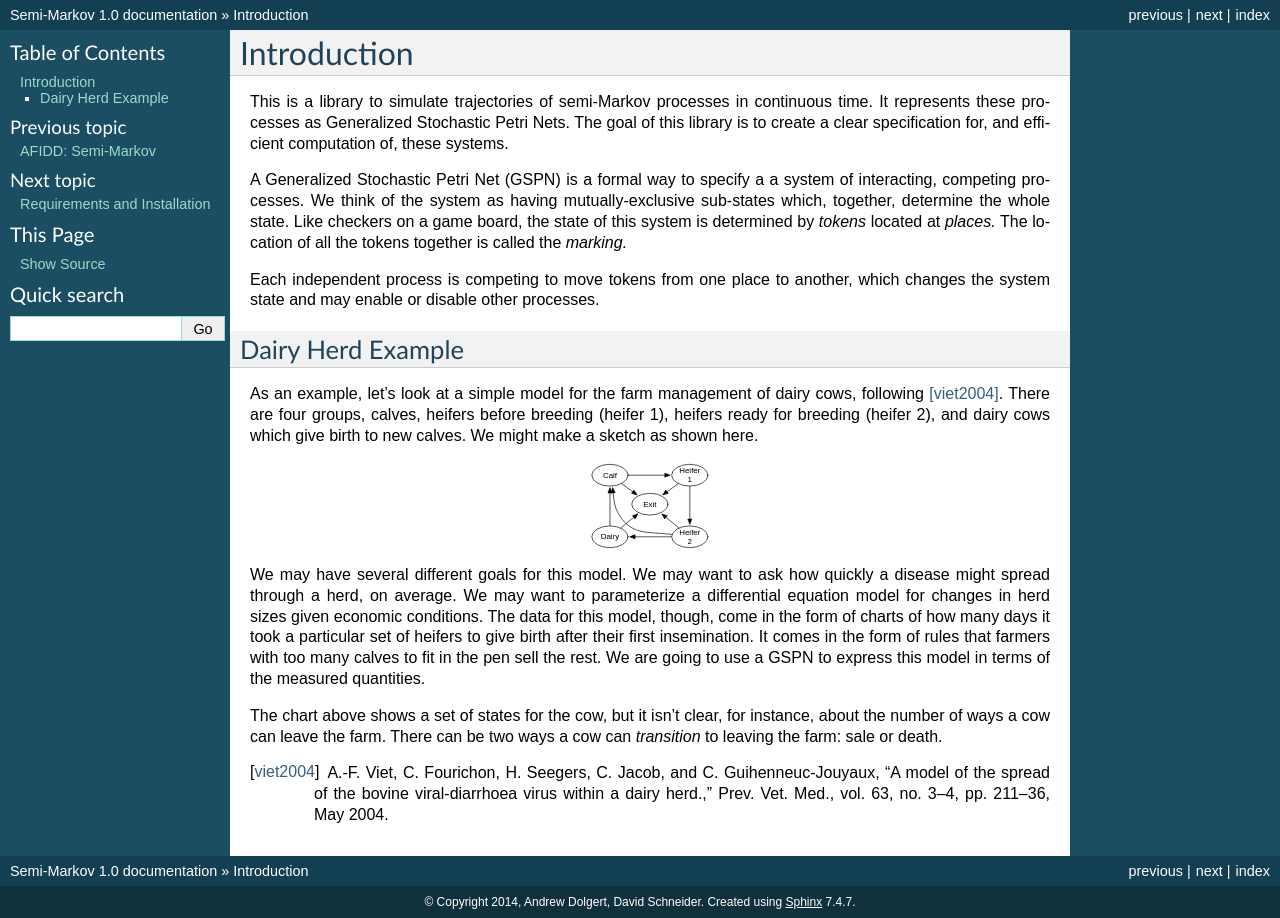
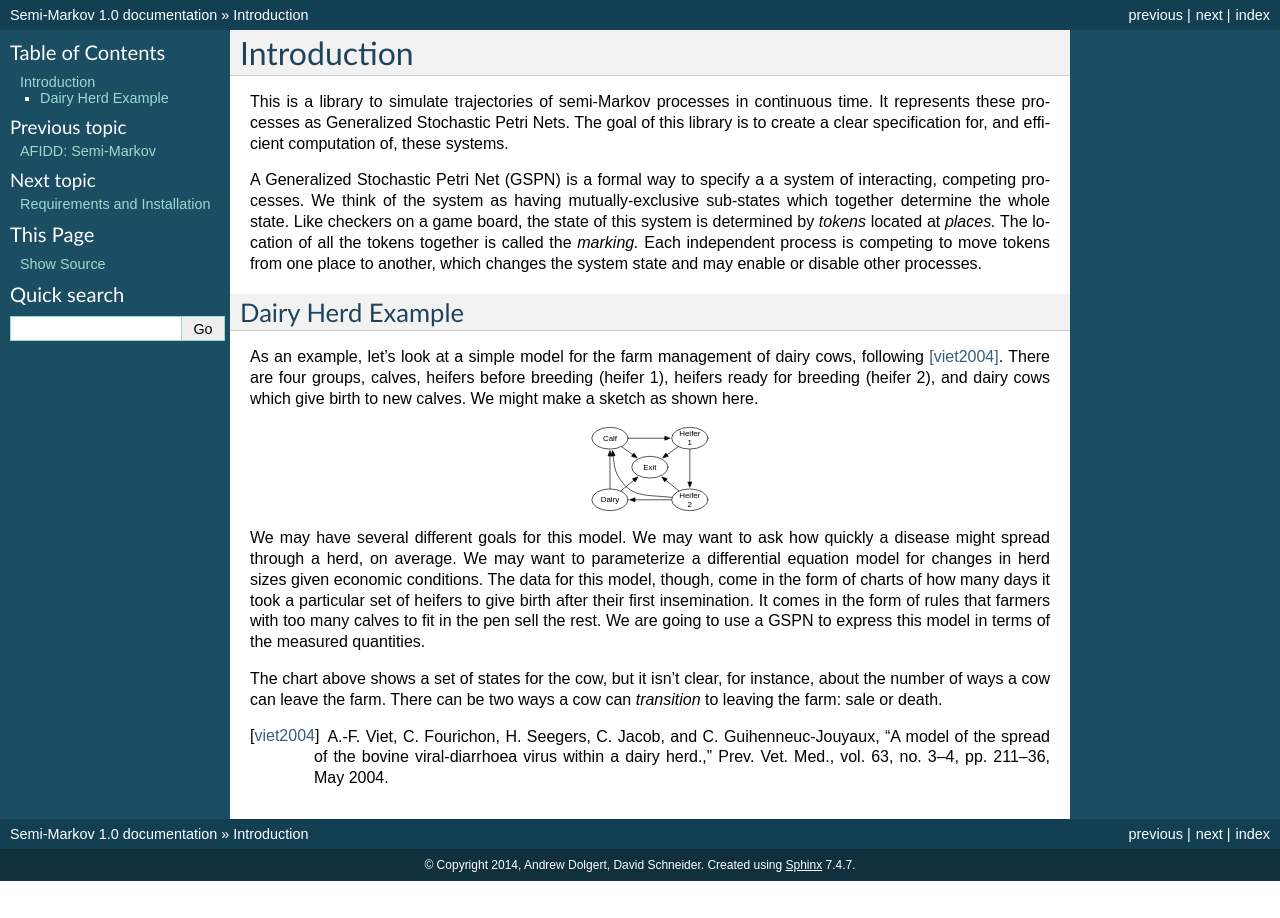
Before and after one commit to afidd/Semi-Markov, a Sphinx documentation site: the page built from doc/intro.rst, in a window 1280 px wide. Built offline with Sphinx 7.4.7, drawn with Linux system fonts in a browser that asks for light colours.

```diff
--- a/doc/intro.rst
+++ b/doc/intro.rst
@@ -9,11 +9,10 @@ clear specification for, and efficient computation of, these systems.
 
 A Generalized Stochastic Petri Net (GSPN) is a formal way to specify a
 a system of interacting, competing processes. We think of the system
-as having mutually-exclusive sub-states which, together, determine the
+as having mutually-exclusive sub-states which together determine the
 whole state. Like checkers on a game board, the state of this system
 is determined by *tokens* located at *places.* The location of all the
 tokens together is called the *marking.*
-
 Each independent process is competing to move tokens from one place
 to another, which changes the system state and may enable or disable
 other processes.
```
